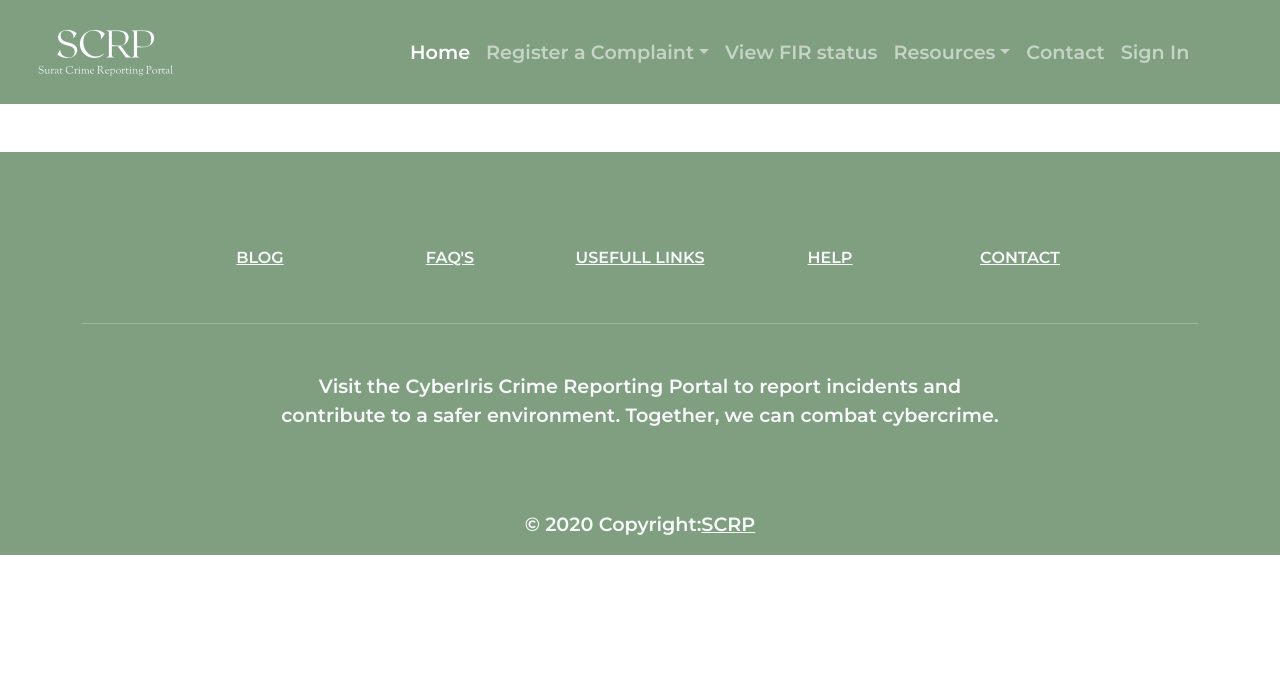
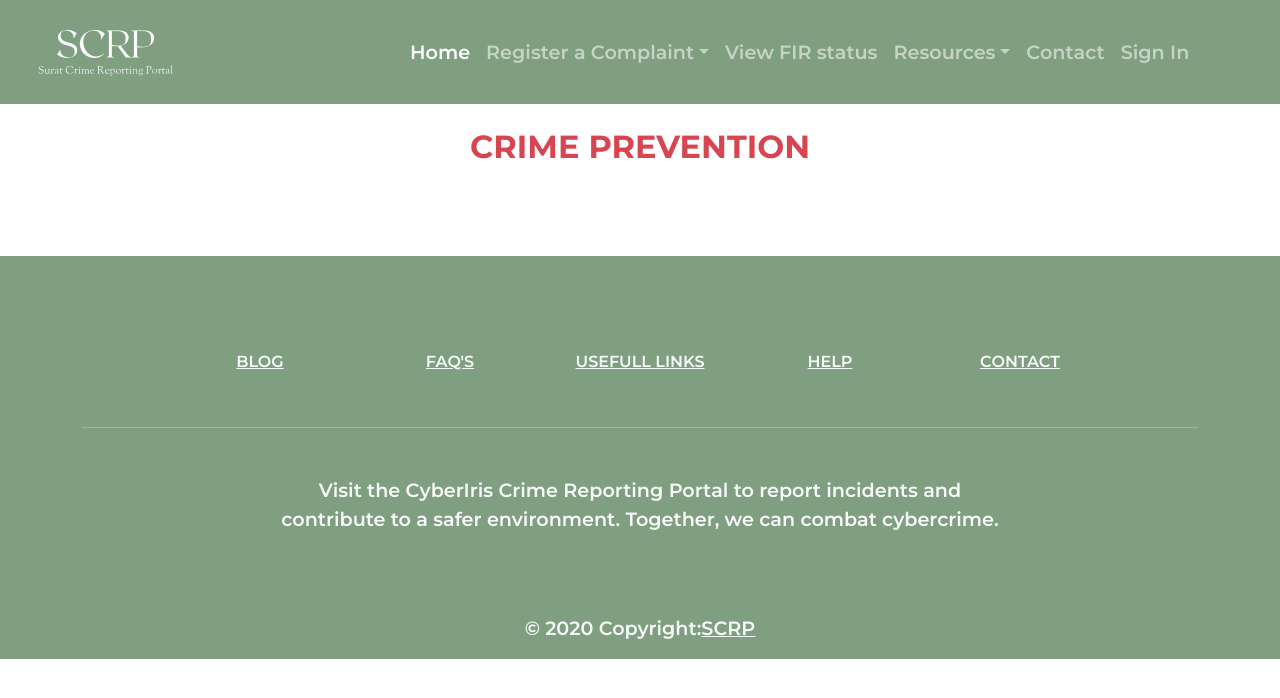
Before and after one commit to pjari14/CrimeShield, a React (Create React App) app: page /prevention in a window 1280 px wide. Shown: the top 698 px of the page. Built offline with nearby package versions, Linux system fonts and the light colour scheme.

Commit message:
Link valu

```diff
--- a/src/App.css
+++ b/src/App.css
@@ -105,3 +105,9 @@ border-top-left-radius: .25rem;
 .card-registration .select-arrow {
     top: 13px;
 }
+.crime{
+    background-color: 'orange';
+          width: 100%;
+          height: 100px;
+
+}
--- a/src/Pages/crimeprevention.js
+++ b/src/Pages/crimeprevention.js
@@ -1,9 +1,20 @@
 import React from "react";
-import { Link } from "react-router-dom";
 const Prevention = () => {
   return (
     <>
-      <div class="col-md-4"></div>
+    <div class="crime">
+    <div class="container mt-1 pt-1">
+
+      <div class="col-md-12">
+
+        <h3 class="p-3 text-center mb-2 fs-2 font-weight-bold"
+          style={{color: "#D64550", fontWeight: "bold", fontFamily: "Merriweather" }}
+        >
+          CRIME PREVENTION
+          </h3>
+          </div>
+          </div>
+          </div>
     </>
   );
 };
```
